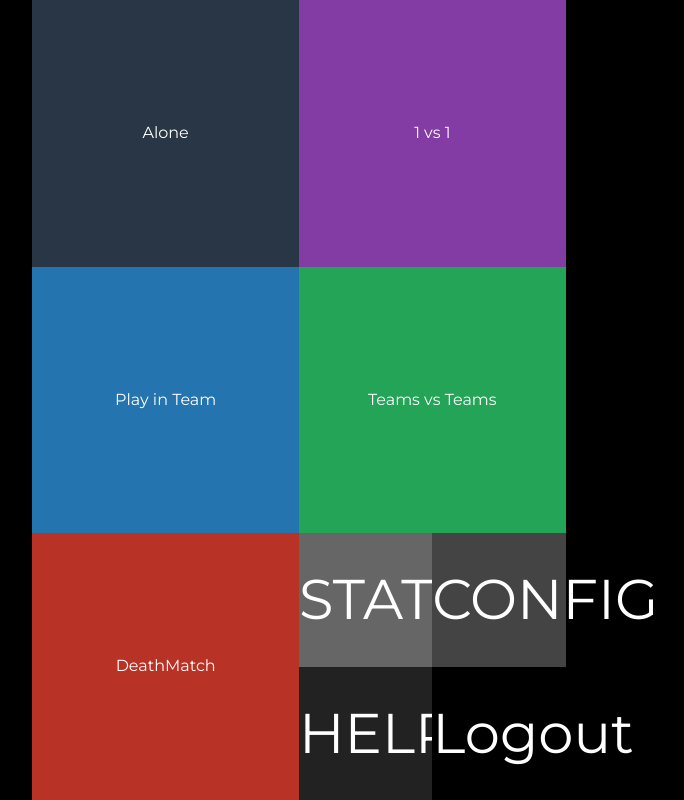
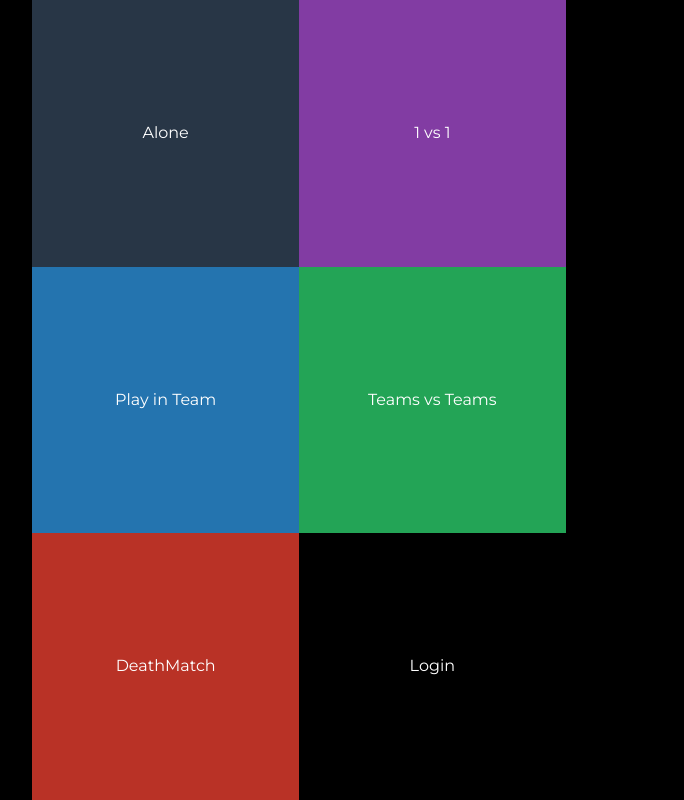
Before and after one commit to BrodaNoel/sudoku-multiplayer-site, a React (Create React App) app: page / in a window 1280 px wide. Shown: the whole page, without its empty margins (341-1025 px from the left). Built offline with nearby package versions, Linux system fonts and the light colour scheme.

Commit message:
Implement Login

```diff
--- a/public/index.html
+++ b/public/index.html
@@ -37,5 +37,6 @@
       To begin the development, run `npm start` or `yarn start`.
       To create a production bundle, use `npm run build` or `yarn build`.
     -->
+    <script src="https://use.fontawesome.com/67a9186953.js"></script>
   </body>
 </html>
--- a/src/App.jsx
+++ b/src/App.jsx
@@ -1,6 +1,7 @@
 import React, { Component } from 'react';
 import { Switch, Route } from 'react-router-dom';
 import Home from 'pages/Home';
+import Login from 'pages/Login';
 import './App.css';
 
 class App extends Component {
@@ -9,6 +10,7 @@ class App extends Component {
       <div className="App">
         <Switch>
           <Route exact path='/' component={ Home } />
+          <Route path='/login' component={ Login } />
         </Switch>
       </div>
     );
--- a/src/App.scss
+++ b/src/App.scss
@@ -1,5 +1,10 @@
 * {
   box-sizing: border-box;
+}
+
+a, a:active, a:visited {
+  text-decoration: none;
+  color: inherit;
 }
 
 body {
--- a/src/pages/Home/index.jsx
+++ b/src/pages/Home/index.jsx
@@ -1,4 +1,5 @@
 import React, { Component } from 'react';
+import { Link } from 'react-router-dom';
 import './styles.css';
 
 class Home extends Component {
@@ -11,12 +12,19 @@ class Home extends Component {
           <div className="playInTeam">Play in Team</div>
           <div className="teamsVsTeams">Teams vs Teams</div>
           <div className="deathMatch">DeathMatch</div>
-          <div className="others">
-            <div className="stats">STATS</div>
-            <div className="config">CONFIG</div>
-            <div className="help">HELP</div>
-            <div className="logout">Logout</div>
-          </div>
+          {
+            false ?
+              <div className="others">
+                <div className="stats fa fa-bar-chart"></div>
+                <div className="config fa fa-cog"></div>
+                <div className="help fa fa-question"></div>
+                <div className="logout fa fa-power-off"></div>
+              </div>
+            :
+              <Link to={`/login`}>
+                <div className="login">Login</div>
+              </Link>
+          }
         </div>
       </div>
     );
```
